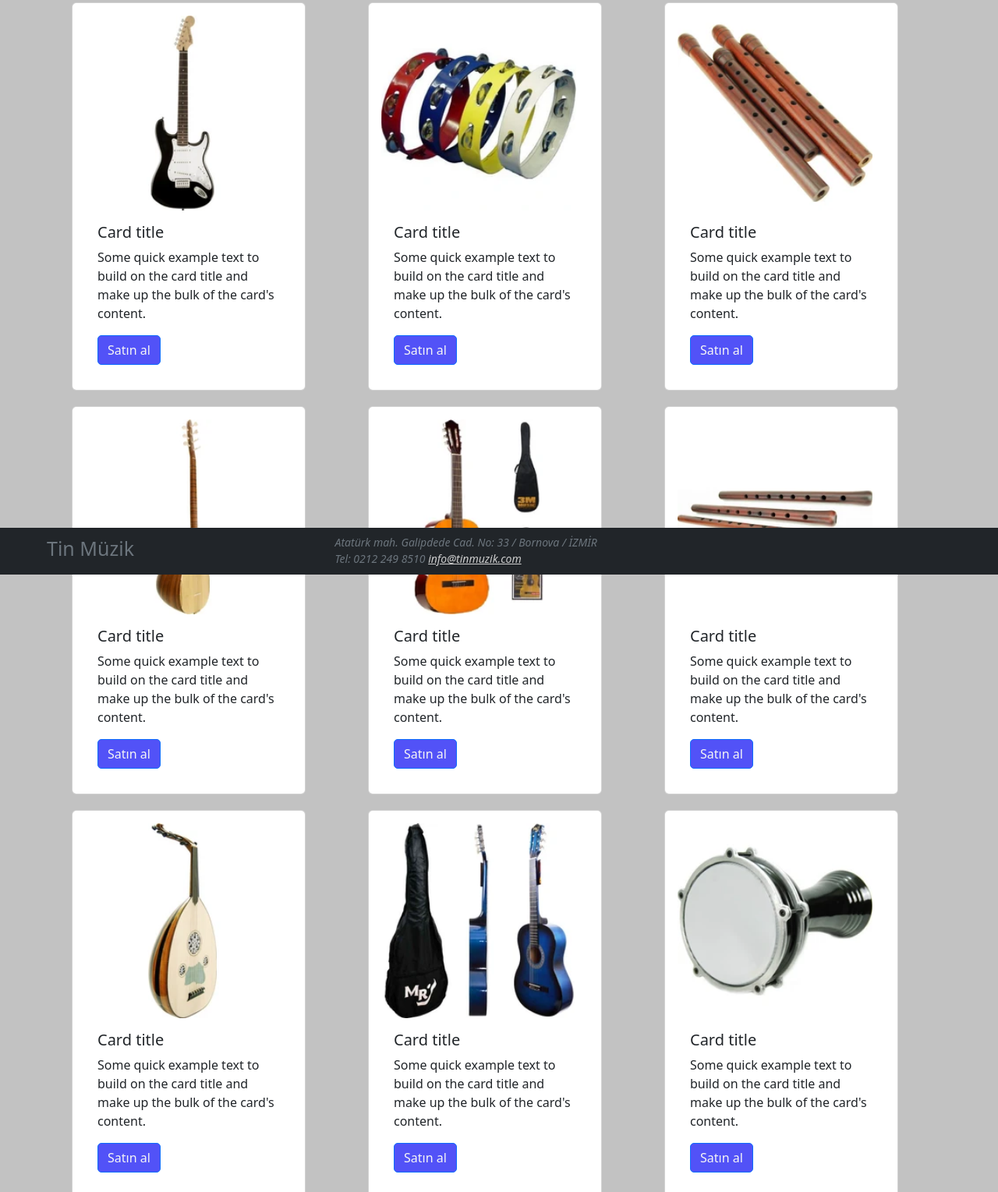
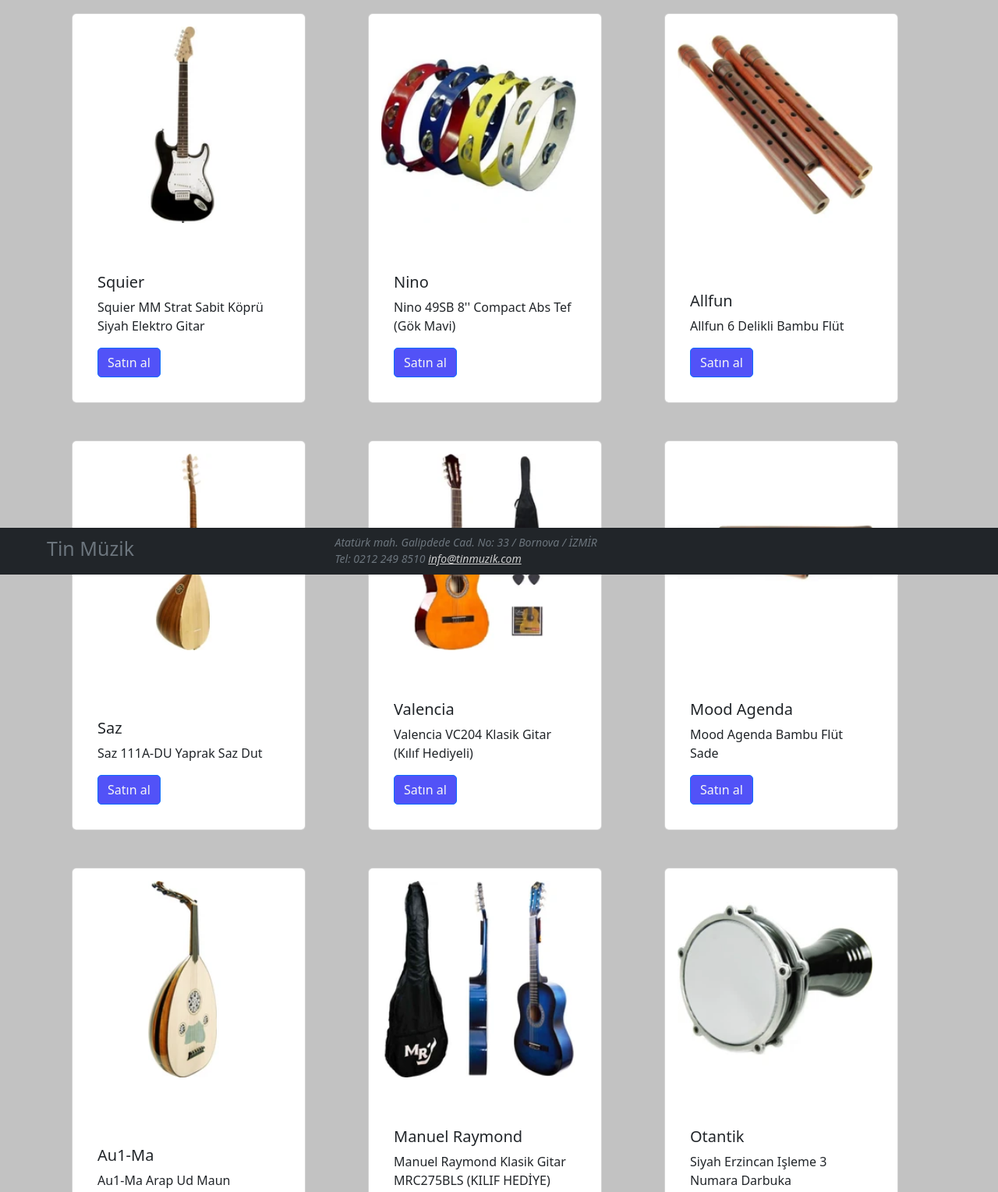
Before and after one commit to ozlemkduman/tipmuzik, a plain HTML site: page urunler.html in a window 1280 px wide. Shown: the part 63-1592 px from the top of the page at 78% size. Drawn offline with nearby package versions, Linux system fonts and the light colour scheme.

Commit message:
içerik düzenlendi ve navbar renkleri belirginleştirildi.

```diff
--- a/style.css
+++ b/style.css
@@ -8,6 +8,9 @@
     background-color:#E9ECEF;
     border: 1px solid rgb(245, 245, 245);
     border-radius: 10px;
+}
+.nav-link:hover{
+    color: blue;
 }
 .footer{
     height: 100px;
@@ -37,8 +40,16 @@
     object-fit:fill;
 
 }
+.card-body{
+    height: 300px;
+    display: flex;
+    flex-direction: column;
+    align-items: flex-start;
+    justify-content: flex-end;
+}
 .card{
     width: 300px;
+    height: 500px;
     margin: 10px;
 }
 .navbar-toggler{
--- a/urunler.html
+++ b/urunler.html
@@ -20,16 +20,16 @@
           <div class="collapse navbar-collapse" id="navbarNav">
             <ul class="navbar-nav">
               <li class="nav-item ">
-                <a class="nav-link text-secondary link-light active" aria-current="page" href="index.html">Ana Sayfa</a>
+                <a class="nav-link  text-light link-secondary active" aria-current="page" href="index.html">Ana Sayfa</a>
               </li>
               <li class="nav-item">
-                <a class="nav-link  text-secondary link-light" href="hakkimizda.html">Hakkımızda</a>
+                <a class="nav-link  text-light link-secondary" href="hakkimizda.html">Hakkımızda</a>
               </li>
               <li class="nav-item">
-                <a class="nav-link text-secondary link-light" href="urunler.html">Ürünler</a>
+                <a class="nav-link text-light link-secondary" href="urunler.html">Ürünler</a>
               </li>
               <li class="nav-item">
-                <a class="nav-link text-secondary link-light" href="iletisim.html">İletişim</a>
+                <a class="nav-link text-light link-secondary" href="iletisim.html">İletişim</a>
               </li>
             </ul>
           </div>
@@ -39,126 +39,127 @@
       <div class="container " style="margin-bottom:100px ;">
         <div class="row">
             <div class="col-md-6 col-xl-4 col-xxl-3" >
-                <div class="card p-3" >
+                <div class="card p-3 my-4" >
                     <img src="assets/pic1.jpg" class="card-img-top" alt="..." style="width: 250px;"  >
-                    <div class="card-body">
-                      <h5 class="card-title">Card title</h5>
-                      <p class="card-text">Some quick example text to build on the card title and make up the bulk of the card's content.</p>
+                    <div class="card-body ">
+                      <h5 class="card-title">Squier</h5>
+                      <p class="card-text">Squier MM Strat Sabit Köprü Siyah Elektro Gitar</p>
                       <a href="#" class="btn btn-primary">Satın al</a>
                     </div>
                   </div>
             </div>
 
             <div class="col-md-6 col-xl-4 col-xxl-3" >
-                <div class="card p-3" >
+                <div class="card p-3 my-4" >
                     <img src="assets/pic2.jpg" class="card-img-top" alt="..." style="width: 250px;"  >
                     <div class="card-body">
-                      <h5 class="card-title">Card title</h5>
-                      <p class="card-text">Some quick example text to build on the card title and make up the bulk of the card's content.</p>
+                      <h5 class="card-title">Nino</h5>
+                      <p class="card-text">Nino 49SB 8'' Compact Abs Tef (Gök Mavi)
+                      </p>
                       <a href="#" class="btn btn-primary">Satın al</a>
                     </div>
                   </div>
             </div>
             <div class="col-md-6 col-xl-4 col-xxl-3" >
-                <div class="card p-3" >
+                <div class="card p-3 my-4" >
                     <img src="assets/pic3.jpg" class="card-img-top" alt="..." style="width: 250px;"  >
                     <div class="card-body">
-                      <h5 class="card-title">Card title</h5>
-                      <p class="card-text">Some quick example text to build on the card title and make up the bulk of the card's content.</p>
+                      <h5 class="card-title">Allfun</h5>
+                      <p class="card-text">Allfun 6 Delikli Bambu Flüt</p>
                       <a href="#" class="btn btn-primary">Satın al</a>
                     </div>
                   </div>
             </div>
             <div class="col-md-6 col-xl-4 col-xxl-3" >
-                <div class="card p-3" >
+                <div class="card p-3 my-4" >
                     <img src="assets/pic4.jpg" class="card-img-top" alt="..." style="width: 250px;"  >
                     <div class="card-body">
-                      <h5 class="card-title">Card title</h5>
-                      <p class="card-text">Some quick example text to build on the card title and make up the bulk of the card's content.</p>
+                      <h5 class="card-title">Saz</h5>
+                      <p class="card-text">Saz 111A-DU Yaprak Saz Dut</p>
                       <a href="#" class="btn btn-primary">Satın al</a>
                     </div>
                   </div>
             </div>
             <div class="col-md-6 col-xl-4 col-xxl-3" >
-                <div class="card p-3" >
+                <div class="card p-3 my-4" >
                     <img src="assets/pic5.jpg" class="card-img-top" alt="..." style="width: 250px;"  >
                     <div class="card-body">
-                      <h5 class="card-title">Card title</h5>
-                      <p class="card-text">Some quick example text to build on the card title and make up the bulk of the card's content.</p>
+                      <h5 class="card-title">Valencia</h5>
+                      <p class="card-text">Valencia VC204 Klasik Gitar (Kılıf Hediyeli)</p>
                       <a href="#" class="btn btn-primary">Satın al</a>
                     </div>
                   </div>
             </div>
             <div class="col-md-6 col-xl-4 col-xxl-3" >
-                <div class="card p-3" >
+                <div class="card p-3 my-4" >
                     <img src="assets/pic6.jpg" class="card-img-top" alt="..." style="width: 250px;"  >
                     <div class="card-body">
-                      <h5 class="card-title">Card title</h5>
-                      <p class="card-text">Some quick example text to build on the card title and make up the bulk of the card's content.</p>
+                      <h5 class="card-title">Mood Agenda</h5>
+                      <p class="card-text">Mood Agenda Bambu Flüt Sade</p>
                       <a href="#" class="btn btn-primary">Satın al</a>
                     </div>
                   </div>
             </div>
 
             <div class="col-md-6 col-xl-4 col-xxl-3" >
-                <div class="card p-3" >
+                <div class="card p-3 my-4" >
                     <img src="assets/pic7.jpg" class="card-img-top" alt="..." style="width: 250px;"  >
                     <div class="card-body">
-                      <h5 class="card-title">Card title</h5>
-                      <p class="card-text">Some quick example text to build on the card title and make up the bulk of the card's content.</p>
+                      <h5 class="card-title">Au1-Ma</h5>
+                      <p class="card-text">Au1-Ma Arap Ud Maun</p>
                       <a href="#" class="btn btn-primary">Satın al</a>
                     </div>
                   </div>
             </div>
 
             <div class="col-md-6 col-xl-4 col-xxl-3" >
-                <div class="card p-3" >
+                <div class="card p-3 my-4" >
                     <img src="assets/pic8.jpg" class="card-img-top" alt="..." style="width: 250px;"  >
                     <div class="card-body">
-                      <h5 class="card-title">Card title</h5>
-                      <p class="card-text">Some quick example text to build on the card title and make up the bulk of the card's content.</p>
+                      <h5 class="card-title">Manuel Raymond</h5>
+                      <p class="card-text">Manuel Raymond Klasik Gitar MRC275BLS (KILIF HEDİYE)</p>
                       <a href="#" class="btn btn-primary">Satın al</a>
                     </div>
                   </div>
             </div>
 
             <div class="col-md-6 col-xl-4 col-xxl-3" >
-                <div class="card p-3" >
+                <div class="card p-3 my-4" >
                     <img src="assets/pic9.jpg" class="card-img-top" alt="..." style="width: 250px;"  >
                     <div class="card-body">
-                      <h5 class="card-title">Card title</h5>
-                      <p class="card-text">Some quick example text to build on the card title and make up the bulk of the card's content.</p>
+                      <h5 class="card-title">Otantik</h5>
+                      <p class="card-text">Siyah Erzincan Işleme 3 Numara Darbuka</p>
                       <a href="#" class="btn btn-primary">Satın al</a>
                     </div>
                   </div>
             </div>
 
             <div class="col-md-6 col-xl-4 col-xxl-3" >
-                <div class="card p-3" >
+                <div class="card p-3 my-4" >
                     <img src="assets/pic10.jpg" class="card-img-top" alt="..." style="width: 250px;"  >
                     <div class="card-body">
-                      <h5 class="card-title">Card title</h5>
-                      <p class="card-text">Some quick example text to build on the card title and make up the bulk of the card's content.</p>
+                      <h5 class="card-title">Adora</h5>
+                      <p class="card-text">Adora Derili Ahşap Zilli Tef Küçük Boy</p>
                       <a href="#" class="btn btn-primary">Satın al</a>
                     </div>
                   </div>
             </div>
             <div class="col-md-6 col-xl-4 col-xxl-3" >
-                <div class="card p-3" >
+                <div class="card p-3 my-4" >
                     <img src="assets/pic11.jpg" class="card-img-top" alt="..." style="width: 250px;"  >
                     <div class="card-body">
-                      <h5 class="card-title">Card title</h5>
-                      <p class="card-text">Some quick example text to build on the card title and make up the bulk of the card's content.</p>
+                      <h5 class="card-title">Extreme</h5>
+                      <p class="card-text">Bateri Davul Seti XDS32BL</p>
                       <a href="#" class="btn btn-primary">Satın al</a>
                     </div>
                   </div>
             </div>
             <div class="col-md-6 col-xl-4 col-xxl-3" >
-                <div class="card p-3" >
+                <div class="card p-3 my-4" >
                     <img src="assets/pic12.jpg" class="card-img-top" alt="..." style="width: 250px;"  >
                     <div class="card-body">
-                      <h5 class="card-title">Card title</h5>
-                      <p class="card-text">Some quick example text to build on the card title and make up the bulk of the card's content.</p>
+                      <h5 class="card-title">Tama</h5>
+                      <p class="card-text">Tama Sg50H6C - Wr Stagestar Akustik Davul Seti (5 Parça)</p>
                       <a href="#" class="btn btn-primary">Satın al</a>
                     </div>
                   </div>
```
Also changed, not shown: index.html (+4 -4 lines).
